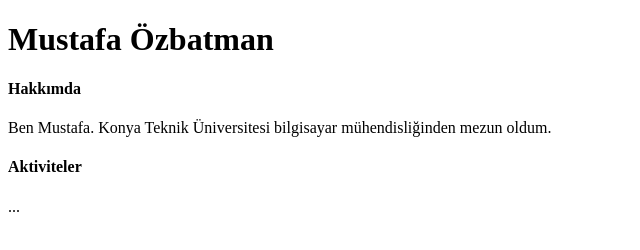
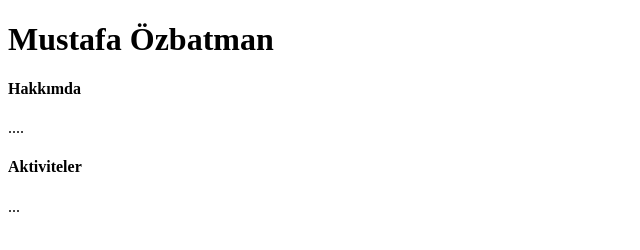
Before and after one commit to mozbatman/patikadev, a plain HTML site: page html/index.html in a window 1280 px wide. Shown: the whole page, without its empty margins (0-640 px from the left). Drawn offline with Linux system fonts and the light colour scheme.

Commit message:
Update index.html

```diff
--- a/html/index.html
+++ b/html/index.html
@@ -9,7 +9,7 @@
 <body>
   <h1>Mustafa Özbatman</h1>
   <h4>Hakkımda</h4>
-  <p>Ben Mustafa. Konya Teknik Üniversitesi bilgisayar mühendisliğinden mezun oldum.</p>
+  <p>....</p>
   <h4>Aktiviteler</h4>
   <p>...</p>
 </body>
```
